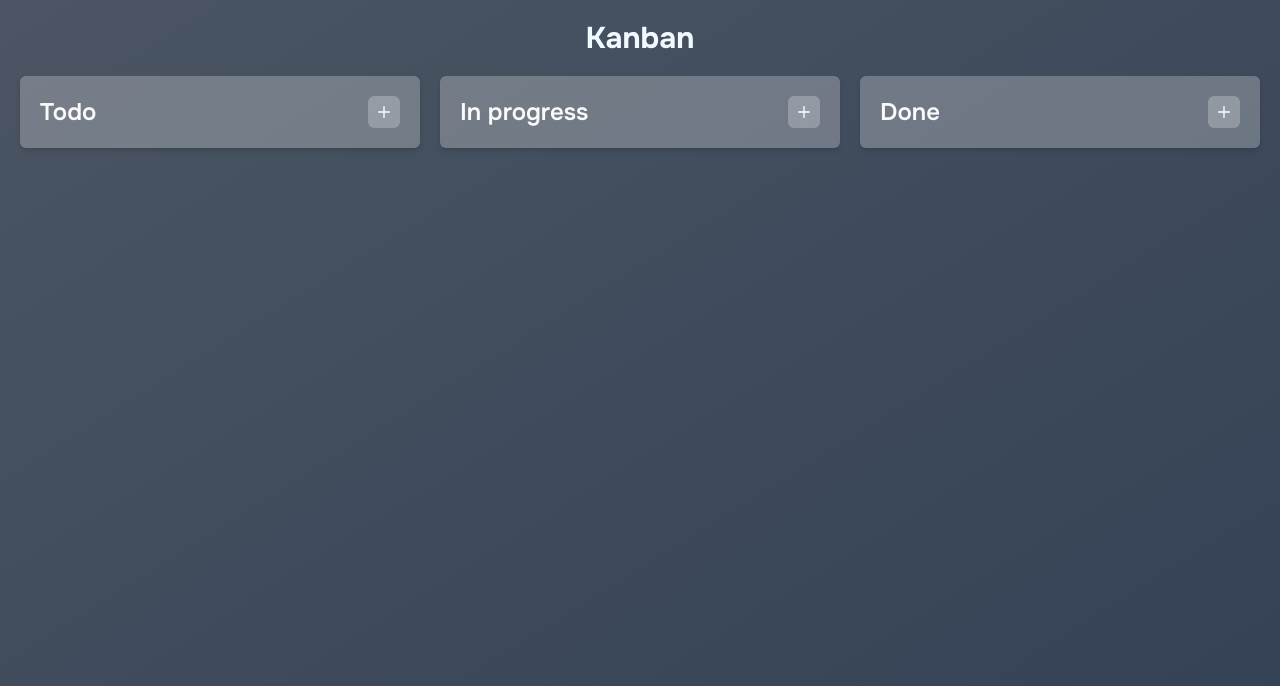
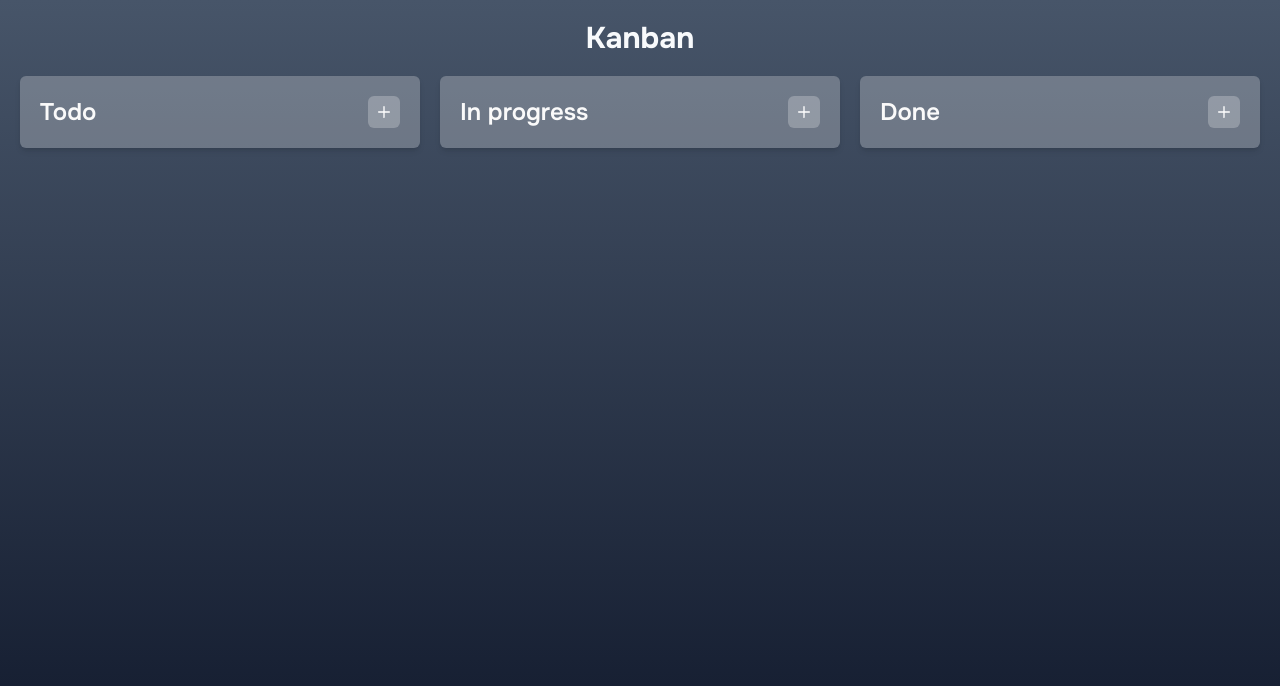
Before and after one commit to lui5gl/kanban, an Angular app: page / in a window 1280 px wide. Shown: the top 686 px of the page. Built offline with nearby package versions, Linux system fonts and the light colour scheme.

Commit message:
Updated color palette: Changed gray to slate

```diff
--- a/src/app/app.component.html
+++ b/src/app/app.component.html
@@ -1,6 +1,6 @@
-<main class="min-h-screen bg-gradient-to-br from-gray-600 to-slate-700 p-5">
-  <h1 class="mb-5 text-center text-3xl font-bold text-sky-50">Kanban</h1>
-  <section class="grid gap-5 lg:grid-cols-3">
+<main class="min-h-screen bg-gradient-to-b from-slate-600 to-slate-900 p-5">
+  <h1 class="mb-5 text-center text-3xl font-bold text-slate-50">Kanban</h1>
+  <section class="grid gap-5 md:grid-cols-3">
     <app-column column_name="Todo" />
     <app-column column_name="In progress" />
     <app-column column_name="Done" />
```
